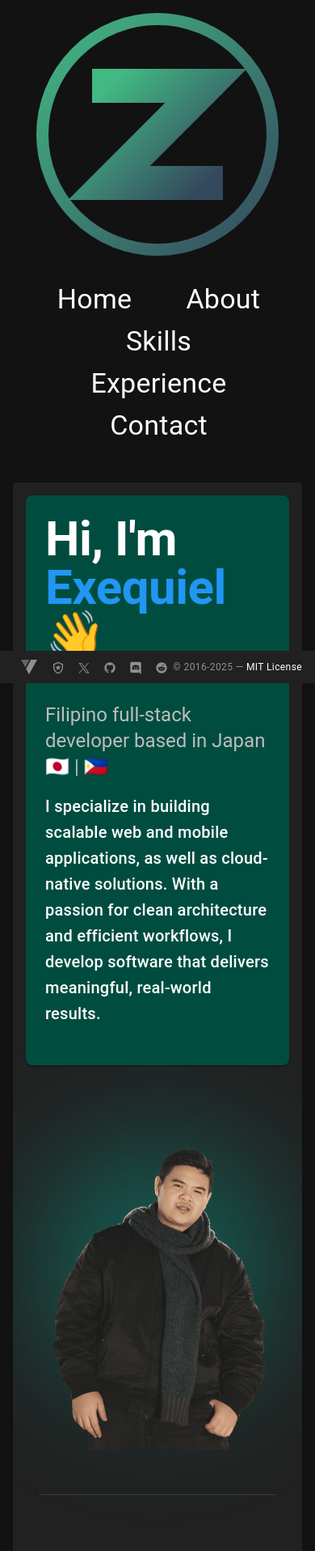
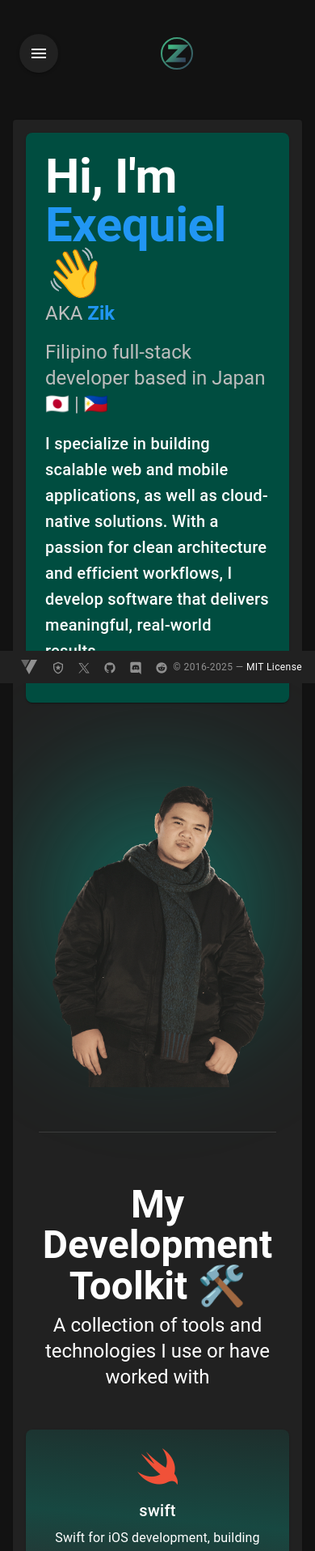
Before and after one commit to ZikValencia/zik-webssite, a Vue app: page / in a window 390 px wide. Shown: the top 1916 px of the page at 81% size. Built offline with nearby package versions, Linux system fonts and the light colour scheme; a small style sheet from the web is missing.

Commit message:
UI adjustments

```diff
--- a/src/components/landing/Header.vue
+++ b/src/components/landing/Header.vue
@@ -1,11 +1,32 @@
 <template>
   <div class="header-wrapper">
     <v-container class="text-center">
-      <v-img class="mb-4" height="300" src="@/assets/zik-logo.svg" />
-      <v-col cols="12">
+
+      <!-- Mobile: hamburger left, logo right -->
+      <div class="d-flex d-md-none align-center justify-space-between mobile-header">
+        <v-btn aria-label="Open menu" icon @click="drawer = true">
+          <v-icon icon="mdi-menu" />
+        </v-btn>
+        <v-img
+          alt="Zik logo"
+          class="mobile-logo"
+          contain
+          src="@/assets/zik-logo.svg"
+        />
+      </div>
+
+      <!-- Desktop/Tablet: big logo and buttons -->
+      <div class="d-none d-md-block">
+        <v-img
+          alt="Zik logo"
+          class="mb-4 mx-auto"
+          height="300"
+          src="@/assets/zik-logo.svg"
+        />
+        <v-col class="d-flex justify-center flex-wrap" cols="12">
           <v-btn
             v-for="item in navItems"
-          :key="item.label"
+            :key="item.id"
             class="mx-2 text-h4"
             :href="`#${item.id}`"
             size="x-large"
@@ -15,15 +36,34 @@
             {{ item.label }}
           </v-btn>
         </v-col>
+      </div>
 
     </v-container>
 
+    <!-- Mobile drawer -->
+    <v-navigation-drawer
+      v-model="drawer"
+      aria-label="Mobile navigation"
+      location="top"
+      :scrim="true"
+      temporary
+    >
+      <v-list density="comfortable" nav>
+        <v-list-item
+          v-for="item in navItems"
+          :key="item.id"
+          :title="item.label"
+          @click="handleNav(item.id)"
+        />
+      </v-list>
+    </v-navigation-drawer>
   </div>
-
 </template>
 
 <script lang="ts" setup>
   import { ref } from 'vue'
+
+  const drawer = ref(false)
 
   const navItems = ref([
     { label: 'Home', id: 'home' },
@@ -35,12 +75,27 @@
 
   function scrollTo (id: string) {
     const el = document.querySelector(`#${id}`)
-    if (el) {
-      (el as HTMLElement).scrollIntoView({ behavior: 'smooth' })
+    if (el) (el as HTMLElement).scrollIntoView({ behavior: 'smooth', block: 'start' })
   }
+  function handleNav (id: string) {
+    drawer.value = false
+    requestAnimationFrame(() => scrollTo(id))
   }
 </script>
 
 <style scoped>
+.header-wrapper {
+  padding-block: 20px;
+}
 
+/* Mobile-specific header bar */
+.mobile-header {
+  height: 60px;
+  padding-inline: 8px;
+}
+
+.mobile-logo {
+  height: 40px;
+  width: auto;
+}
 </style>
--- a/src/components/landing/Skills.vue
+++ b/src/components/landing/Skills.vue
@@ -17,10 +17,9 @@
       <v-col
         v-for="tech in techStack"
         :key="tech.name"
-        cols="4"
-        md="6"
-        sm="12"
-        xs="12"
+        cols="12"
+        md="4"
+        sm="6"
       >
         <v-card
           class="d-flex flex-column align-center justify-center  pa-4 fill-height"
```
Lines whose indentation alone changed are shown as unchanged.
